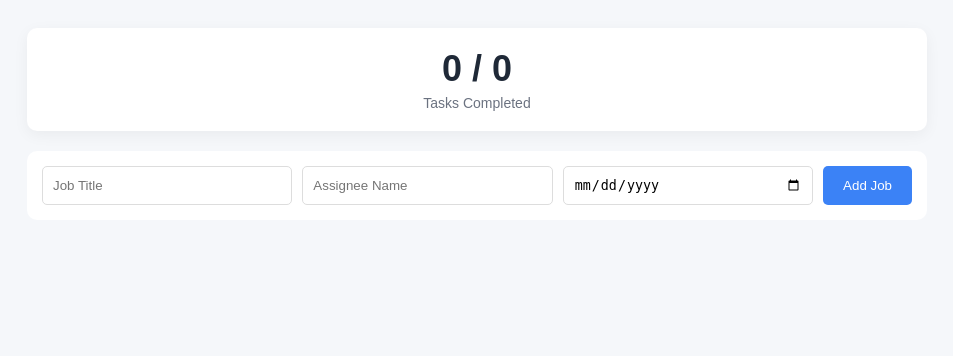
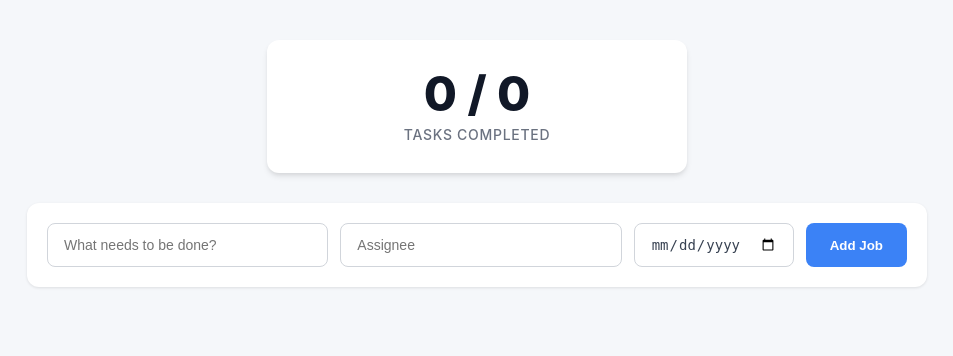
Before and after one commit to HasinduUdantha/python-projects, a Flask app: page / in a window 1280 px wide. Shown: the top 356 px of the page, without its empty margins (163-1116 px from the left). Run offline with Flask 3, Linux system fonts and the light colour scheme; data that the repository does not hold is empty.

Commit message:
refactor index.html for improved styling and user experience; enhance job input form and job list display

```diff
--- a/WorkStream/templates/index.html
+++ b/WorkStream/templates/index.html
@@ -5,27 +5,161 @@
     <meta name="viewport" content="width=device-width, initial-scale=1.0">
     <title>SprintLite - Python Version</title>
     <style>
-        /* CSS to match your Bubble design */
-        body { font-family: sans-serif; background-color: #F5F7FA; padding: 20px; }
-        .container { max-width: 900px; margin: 0 auto; }
+        /* --- Global Styles --- */
+        body {
+            font-family: -apple-system, BlinkMacSystemFont, "Segoe UI", Roboto, Helvetica, Arial, sans-serif;
+            background-color: #F5F7FA;
+            color: #1F2937;
+            padding: 40px 20px;
+            margin: 0;
+        }
 
-        /* Header Stats */
-        .header { display: flex; gap: 20px; margin-bottom: 20px; }
-        .card { background: white; padding: 20px; border-radius: 10px; flex: 1; text-align: center; box-shadow: 0 4px 15px rgba(0,0,0,0.05); }
-        .big-number { font-size: 36px; font-weight: bold; color: #1F2937; }
-        .label { color: #6B7280; font-size: 14px; margin-top: 5px; }
+        .container {
+            max-width: 900px;
+            margin: 0 auto;
+        }
 
-        /* Input Form */
-        .input-group { display: flex; gap: 10px; background: white; padding: 15px; border-radius: 10px; margin-bottom: 20px; }
-        input, select { padding: 10px; border: 1px solid #ddd; border-radius: 5px; flex: 1; }
-        button { background: #3B82F6; color: white; border: none; padding: 10px 20px; border-radius: 5px; cursor: pointer; }
-        button:hover { background: #2563EB; }
+        /* --- Header / Stats Card --- */
+        .header {
+            display: flex;
+            justify-content: center;
+            margin-bottom: 30px;
+        }
 
-        /* Job List */
-        .job-row { display: flex; gap: 10px; background: white; padding: 15px; margin-bottom: 10px; border-radius: 8px; align-items: center; }
-        .job-row.completed { background-color: #DCFCE7; border: 1px solid #86EFAC; }
-        .job-row.overdue .date-text { color: red; font-weight: bold; }
-        .delete-btn { background: none; color: #EF4444; font-size: 20px; padding: 0; flex: 0; }
+        .card {
+            background: white;
+            padding: 30px 60px;
+            border-radius: 12px;
+            text-align: center;
+            box-shadow: 0 4px 6px -1px rgba(0, 0, 0, 0.1), 0 2px 4px -1px rgba(0, 0, 0, 0.06);
+            min-width: 300px;
+        }
+
+        .big-number {
+            font-size: 48px;
+            font-weight: 800;
+            color: #111827;
+            line-height: 1;
+            margin-bottom: 8px;
+        }
+
+        .label {
+            color: #6B7280;
+            font-size: 14px;
+            font-weight: 500;
+            text-transform: uppercase;
+            letter-spacing: 0.05em;
+        }
+
+        /* --- Input Form (Add Job) --- */
+        .input-group {
+            display: flex;
+            gap: 12px;
+            background: white;
+            padding: 20px;
+            border-radius: 12px;
+            margin-bottom: 30px;
+            box-shadow: 0 1px 3px 0 rgba(0, 0, 0, 0.1);
+        }
+
+        /* --- Common Input Styles --- */
+        input, select {
+            padding: 12px 16px;
+            border: 1px solid #D1D5DB;
+            border-radius: 8px;
+            font-size: 14px;
+            outline: none;
+            transition: all 0.2s;
+            color: #374151;
+        }
+
+        /* Flex sizing for inputs */
+        input[type="text"] { flex: 2; }
+        input[type="date"] { flex: 1; }
+        select { flex: 1; cursor: pointer; background-color: white; }
+
+        /* Focus State (The Blue Ring) */
+        input:focus, select:focus {
+            border-color: #3B82F6;
+            box-shadow: 0 0 0 3px rgba(59, 130, 246, 0.2);
+        }
+
+        /* --- Buttons --- */
+        button {
+            background-color: #3B82F6;
+            color: white;
+            border: none;
+            padding: 12px 24px;
+            border-radius: 8px;
+            font-weight: 600;
+            cursor: pointer;
+            transition: background-color 0.2s;
+            white-space: nowrap;
+        }
+
+        button:hover { background-color: #2563EB; }
+
+        /* --- Job List Rows --- */
+        .job-row {
+            display: flex;
+            gap: 12px;
+            background: white;
+            padding: 16px;
+            margin-bottom: 12px;
+            border-radius: 8px;
+            align-items: center;
+            box-shadow: 0 1px 2px 0 rgba(0, 0, 0, 0.05);
+            transition: transform 0.1s;
+        }
+
+        .job-row:hover {
+            transform: translateY(-1px);
+            box-shadow: 0 4px 6px -1px rgba(0, 0, 0, 0.1);
+        }
+
+        /* Styling the inputs inside the row to look "invisible" until focused */
+        .job-row input[type="text"] {
+            border: 1px solid transparent;
+            background: transparent;
+            font-weight: 500;
+        }
+        .job-row input[type="text"]:focus {
+            background: white;
+            border: 1px solid #D1D5DB;
+        }
+
+        /* Status: Completed */
+        .job-row.completed {
+            background-color: #ECFDF5; /* Mint Green */
+            border-left: 4px solid #10B981;
+        }
+
+        /* Status: Overdue */
+        .job-row.overdue .date-text {
+            color: #EF4444;
+            font-weight: 700;
+        }
+
+        .date-text {
+            font-size: 14px;
+            color: #6B7280;
+            width: 100px;
+            text-align: center;
+        }
+
+        .delete-btn {
+            background: transparent;
+            color: #EF4444;
+            font-size: 18px;
+            padding: 8px;
+            flex: 0;
+            opacity: 0.7;
+        }
+        .delete-btn:hover {
+            background: #FEE2E2;
+            opacity: 1;
+        }
+
     </style>
 </head>
 <body>
@@ -39,8 +173,8 @@
     </div>
 
     <div class="input-group">
-        <input type="text" id="new-title" placeholder="Job Title">
-        <input type="text" id="new-assignee" placeholder="Assignee Name">
+        <input type="text" id="new-title" placeholder="What needs to be done?">
+        <input type="text" id="new-assignee" placeholder="Assignee">
         <input type="date" id="new-date">
         <button onclick="addJob()">Add Job</button>
     </div>
@@ -65,19 +199,22 @@
 
         data.jobs.forEach(job => {
             const isCompleted = job.status === 'Completed';
+            // Simple date comparison for overdue logic
             const isOverdue = new Date(job.due_date) < new Date() && !isCompleted;
 
-            // Note: In a real app, you would separate the HTML string generation
             const html = `
                 <div class="job-row ${isCompleted ? 'completed' : ''} ${isOverdue ? 'overdue' : ''}">
                     <input type="text" value="${job.title}" onchange="updateJob(${job.id}, 'title', this.value)">
                     <input type="text" value="${job.assignee}" onchange="updateJob(${job.id}, 'assignee', this.value)">
+
                     <span class="date-text">${new Date(job.due_date).toISOString().split('T')[0]}</span>
+
                     <select onchange="updateJob(${job.id}, 'status', this.value)">
                         <option value="Not Started" ${job.status === 'Not Started' ? 'selected' : ''}>Not Started</option>
                         <option value="Completed" ${isCompleted ? 'selected' : ''}>Completed</option>
                     </select>
-                    <button class="delete-btn" onclick="deleteJob(${job.id})">🗑️</button>
+
+                    <button class="delete-btn" onclick="deleteJob(${job.id})" title="Delete Task">🗑️</button>
                 </div>
             `;
             list.innerHTML += html;
@@ -89,7 +226,7 @@
         const assignee = document.getElementById('new-assignee').value;
         const date = document.getElementById('new-date').value;
 
-        if(!title || !date) return alert("Title and Date are required!");
+        if(!title || !date) return alert("Please enter a Title and Due Date");
 
         await fetch(API_URL, {
             method: 'POST',
@@ -97,8 +234,8 @@
             body: JSON.stringify({ title, assignee, due_date: date })
         });
 
-        // Clear inputs and reload
         document.getElementById('new-title').value = '';
+        document.getElementById('new-assignee').value = '';
         loadJobs();
     }
 
@@ -111,11 +248,11 @@
             headers: {'Content-Type': 'application/json'},
             body: JSON.stringify(body)
         });
-        loadJobs(); // Reload to refresh styling (e.g. green background)
+        loadJobs();
     }
 
     async function deleteJob(id) {
-        if(confirm('Delete this job?')) {
+        if(confirm('Are you sure you want to delete this task?')) {
             await fetch(`${API_URL}/${id}`, { method: 'DELETE' });
             loadJobs();
         }
```
